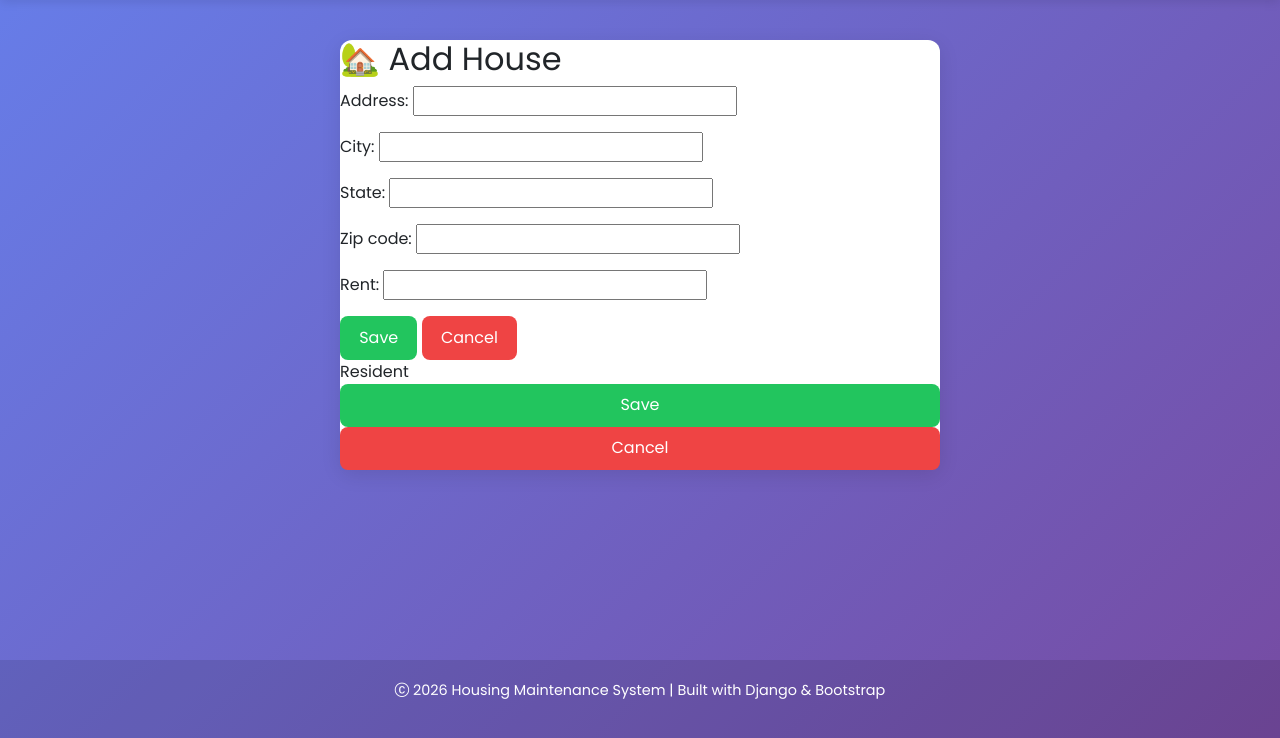
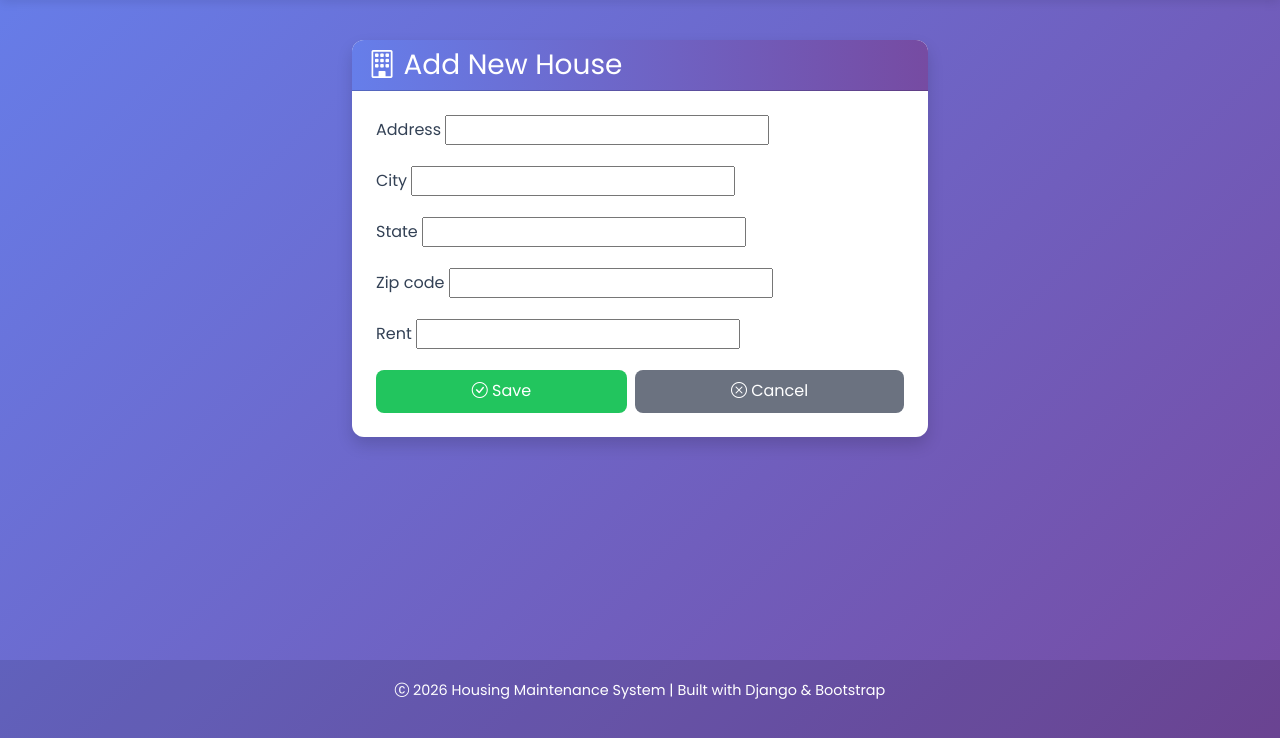
Before and after one commit to Diksha966/HIT237_Group_16_project, a Django app: page /houses/create/ in a window 1280 px wide. Shown: the part 62-800 px from the top of the page. Run offline with Django 5.2, Linux system fonts and the light colour scheme; the visitor is signed in with stand-in values (Sample User, id 1).

Commit message:
Updated house form

```diff
--- a/housing/templates/houses/house_form.html
+++ b/housing/templates/houses/house_form.html
@@ -2,28 +2,43 @@
 
 {% block content %}
 
-<div class="card" style="max-width: 600px; margin:auto;">
+<div class="row justify-content-center">
+    <div class="col-md-8 col-lg-6">
+        <div class="card shadow">
+            <div class="card-header">
+                <h3 class="mb-0">
+                    <i class="bi bi-building"></i>
+                    {% if view.object %}Edit{% else %}Add New{% endif %} House
+                </h3>
+            </div>
+            <div class="card-body p-4">
+                <form method="post" novalidate>
+                    {% csrf_token %}
 
-    <h2>🏡 Add House</h2>
+                    {% for field in form %}
+                        <div class="mb-3">
+                            <label for="{{ field.id_for_label }}" class="form-label">{{ field.label }}</label>
+                            {{ field }}
+                            {% if field.errors %}
+                                <small class="text-danger d-block mt-1">
+                                    {% for error in field.errors %}{{ error }}{% endfor %}
+                                </small>
+                            {% endif %}
+                        </div>
+                    {% endfor %}
 
-    <form method="post">
-        {% csrf_token %}
-        <form method="post">
-            {% csrf_token %}
-
-            {{ form.as_p }}
-
-            <button type="submit" class="btn btn-success">Save</button>
-            <a href="{% url 'house_list' %}" class="btn btn-danger">Cancel</a>
-        </form>
-
-<label>Resident</label>
-{{ form.resident }}
-
-        <button type="submit" class="btn btn-success">Save</button>
-        <a href="{% url 'house_list' %}" class="btn btn-danger">Cancel</a>
-    </form>
-
+                    <div class="d-flex gap-2">
+                        <button type="submit" class="btn btn-success flex-grow-1">
+                            <i class="bi bi-check-circle"></i> Save
+                        </button>
+                        <a href="{% url 'house_list' %}" class="btn btn-secondary flex-grow-1">
+                            <i class="bi bi-x-circle"></i> Cancel
+                        </a>
+                    </div>
+                </form>
+            </div>
+        </div>
+    </div>
 </div>
 
 {% endblock %}
```
